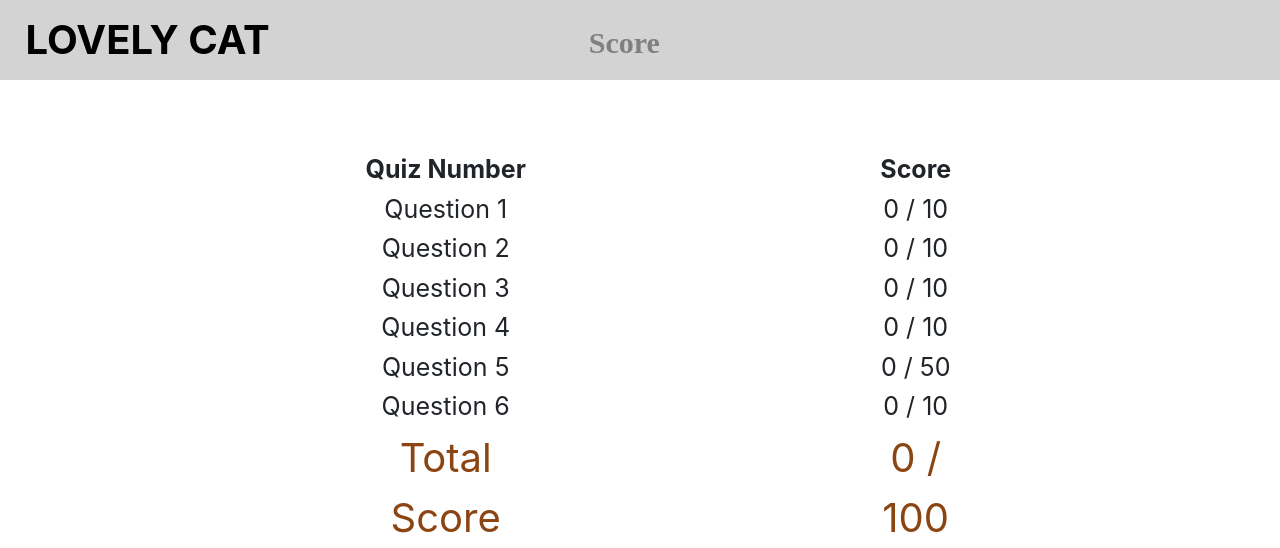
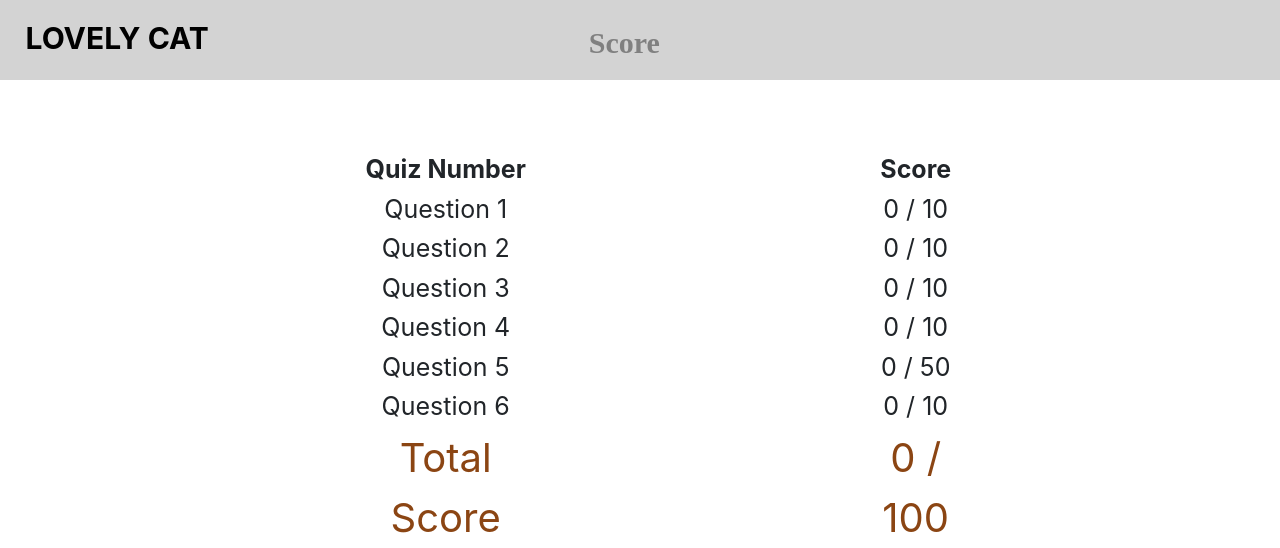
Before and after one commit to woshijielie/COMS4170_Cat_Behavior, a Flask app: page /quiz/score in a window 1280 px wide. Shown: the top 548 px of the page. Run offline with Flask 2, Linux system fonts and the light colour scheme; some libraries are stand-ins or nearby versions.

Commit message:
change font size so header not wrap to two lines

```diff
--- a/static/main.css
+++ b/static/main.css
@@ -50,10 +50,10 @@ a:active { text-decoration: none; }
 }
 .nav-title {
   position: absolute;
-  top: 13%;
+  top: 20%;
   left: 2%;
   display: inline-block;
-  font-size: 40px;
+  font-size: 30px;
   font-weight: bolder;
   color: black;
 }
@@ -201,7 +201,7 @@ input[type="text"] {
   margin: 10px 20px 10px;
 }
 .title {
-  font-size: 60px;
+  font-size: 48px;
   color: black;
   text-align: center;
   margin: 30px;
```
